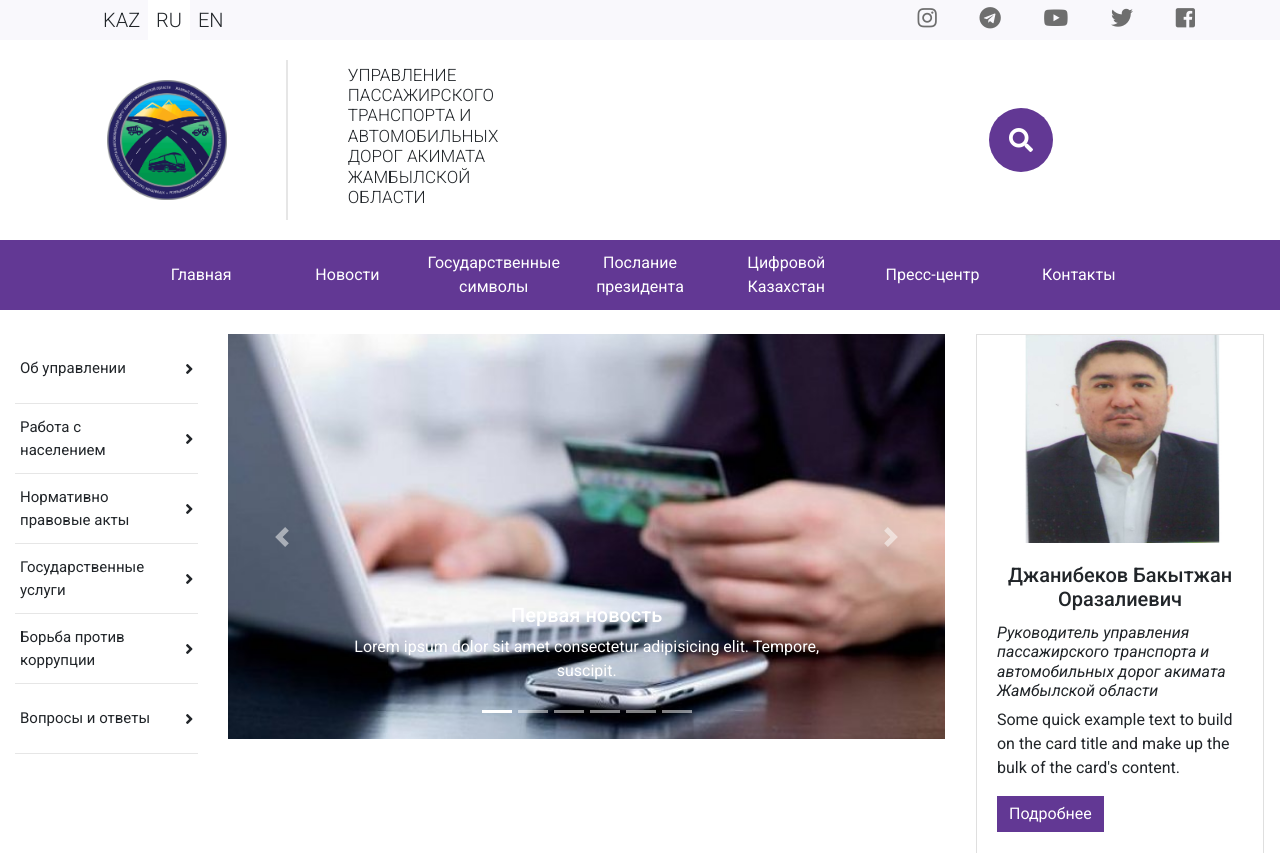
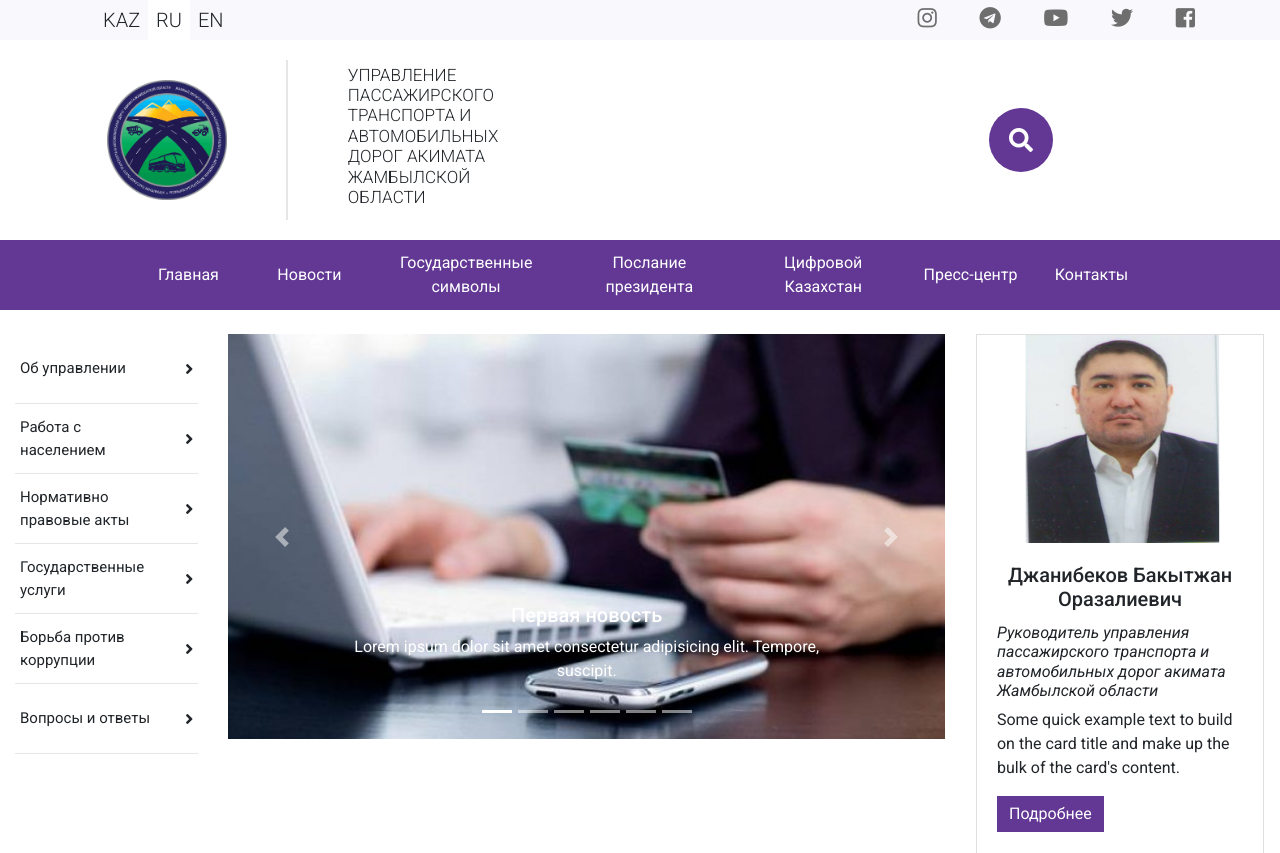
Before and after one commit to Donchidzee/uptad-jambyl, a PHP site: page / in a window 1280 px wide. Shown: the top 853 px of the page. Run offline with PHP 8.4, Linux system fonts and the light colour scheme; some libraries are stand-ins or nearby versions.

Commit message:
Fix link width in top-nav

```diff
--- a/assets/scss/components/top-nav.scss
+++ b/assets/scss/components/top-nav.scss
@@ -85,10 +85,7 @@
             }
 
             &_long {
-                display: flex;
-                flex-direction: column;
-                justify-content: center;
-                align-items: center;
+                padding: 0 30px;
             }
         }
     }
```
Also changed, not shown: out/main.min.css.
